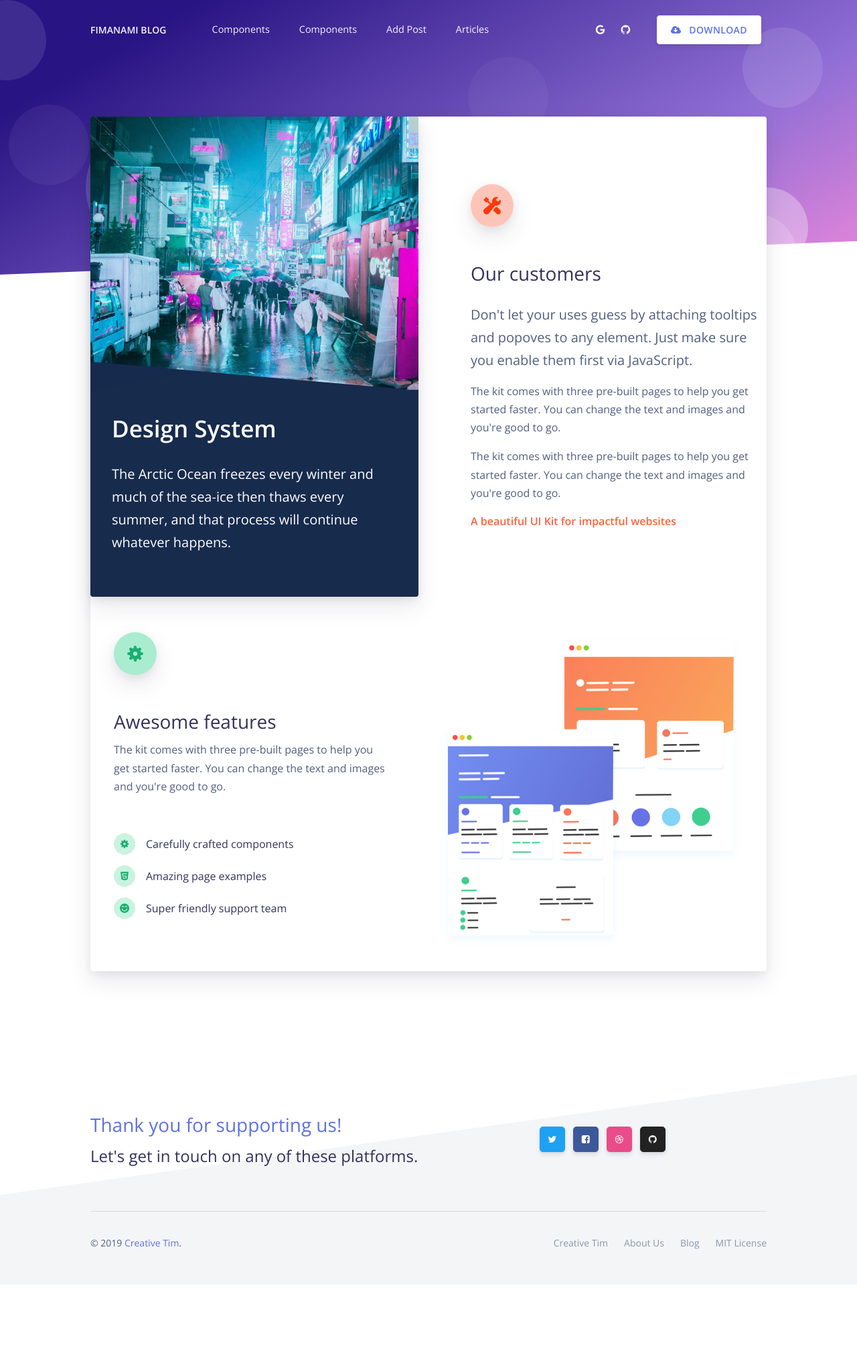
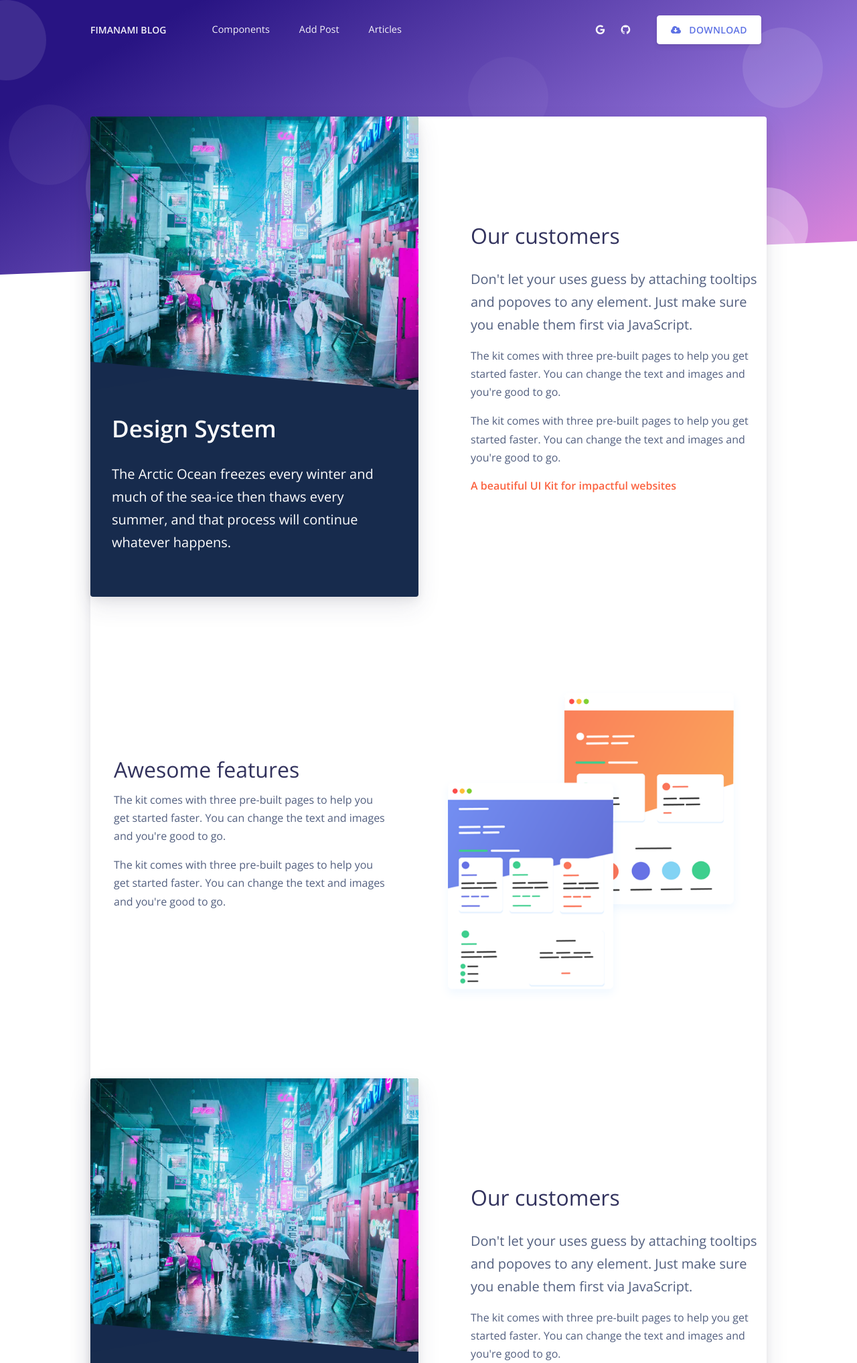
Before and after one commit to dineshkummarc/PHPmyArticle, a PHP site: page /pageArticles.php in a window 1280 px wide. Shown: the top 2035 px of the page at 67% size. Before the commit the page ends 1865 px from the top, so only its background shows below. Run offline with PHP 8.4, Linux system fonts and the light colour scheme; some libraries are stand-ins or nearby versions.

Commit message:
верстка для пыхи

```diff
--- a/header.php
+++ b/header.php
@@ -53,7 +53,7 @@
                             </a>
                             <div class="dropdown-menu dropdown-menu-xl">
                                 <div class="dropdown-menu-inner">
-                                    <a href="https://demos.creative-tim.com/argon-design-system/docs/getting-started/overview.html" class="media d-flex align-items-center">
+                                    <a href="./pageComponents.php" class="media d-flex align-items-center">
                                         <div class="icon icon-shape bg-gradient-primary rounded-circle text-white">
                                             <i class="ni ni-spaceship"></i>
                                         </div>
@@ -83,12 +83,7 @@
                                 </div>
                             </div>
                         </li>
-                        <li class="nav-item ">
-                            <a href="./components.php" class="nav-link">
-                                <i class="ni ni-collection d-lg-none"></i>
-                                <span class="nav-link-inner--text">Components</span>
-                            </a>
-                        </li>
+
                         <li class="nav-item ">
                             <a href="./pageAdd.php" class="nav-link">
                                 <i class="ni ni-fat-add d-lg-none"></i>
--- a/pageArticles.php
+++ b/pageArticles.php
@@ -26,6 +26,13 @@
         <div class="container">
             <div class="card card-profile shadow mt--300">
 
+                <?php
+
+                for ($i = 1; $i < 10; $i++) {
+
+                    if ($i % 2) {
+
+                        ?>
 
                         <div class="row row-grid align-items-center">
                             <div class="col-md-6">
@@ -42,23 +49,19 @@
                                 </div>
                             </div>
                             <div class="col-md-6">
-                        <div class="pl-md-5">
-                            <div class="icon icon-lg icon-shape icon-shape-warning shadow rounded-circle mb-5">
-                                <i class="ni ni-settings"></i>
-                            </div>
-                            <h3>Our customers</h3>
+                                <div class="pl-md-5 ">
+                                    <h2>Our customers</h2>
                                     <p class="lead">Don't let your uses guess by attaching tooltips and popoves to any element. Just make sure you enable them first via JavaScript.</p>
                                     <p>The kit comes with three pre-built pages to help you get started faster. You can change the text and images and you're good to go.</p>
                                     <p>The kit comes with three pre-built pages to help you get started faster. You can change the text and images and you're good to go.</p>
                                     <a href="#" class="font-weight-bold text-warning mt-5">A beautiful UI Kit for impactful websites</a>
                                 </div>
                             </div>
-
                         </div>
 
+                    <?php } else { ?>
 
-
-                <section class="section section-lg" style="padding: 20px">
+                        <div style="padding: 100px 20px">
                             <div class="container">
                                 <div class="row row-grid align-items-center">
                                     <div class="col-md-6 order-md-2">
@@ -66,54 +69,21 @@
                                     </div>
                                     <div class="col-md-6 order-md-1">
                                         <div class="pr-md-5">
-                                    <div class="icon icon-lg icon-shape icon-shape-success shadow rounded-circle mb-5">
-                                        <i class="ni ni-settings-gear-65"></i>
-                                    </div>
-                                    <h3>Awesome features</h3>
+                                            <h2>Awesome features</h2>
                                             <p>The kit comes with three pre-built pages to help you get started faster. You can change the text and images and you're good to go.</p>
-                                    <ul class="list-unstyled mt-5">
-                                        <li class="py-2">
-                                            <div class="d-flex align-items-center">
-                                                <div>
-                                                    <div class="badge badge-circle badge-success mr-3">
-                                                        <i class="ni ni-settings-gear-65"></i>
-                                                    </div>
-                                                </div>
-                                                <div>
-                                                    <h6 class="mb-0">Carefully crafted components</h6>
-                                                </div>
-                                            </div>
-                                        </li>
-                                        <li class="py-2">
-                                            <div class="d-flex align-items-center">
-                                                <div>
-                                                    <div class="badge badge-circle badge-success mr-3">
-                                                        <i class="ni ni-html5"></i>
-                                                    </div>
-                                                </div>
-                                                <div>
-                                                    <h6 class="mb-0">Amazing page examples</h6>
-                                                </div>
-                                            </div>
-                                        </li>
-                                        <li class="py-2">
-                                            <div class="d-flex align-items-center">
-                                                <div>
-                                                    <div class="badge badge-circle badge-success mr-3">
-                                                        <i class="ni ni-satisfied"></i>
-                                                    </div>
-                                                </div>
-                                                <div>
-                                                    <h6 class="mb-0">Super friendly support team</h6>
-                                                </div>
-                                            </div>
-                                        </li>
-                                    </ul>
+                                            <p>The kit comes with three pre-built pages to help you get started faster. You can change the text and images and you're good to go.</p>
                                         </div>
                                     </div>
                                 </div>
                             </div>
-                </section>
+                        </div>
+
+
+
+                    <?php
+                    } // end if
+                } // end for
+                ?>
 
 
             </div>
```
Lines whose indentation alone changed are shown as unchanged.
